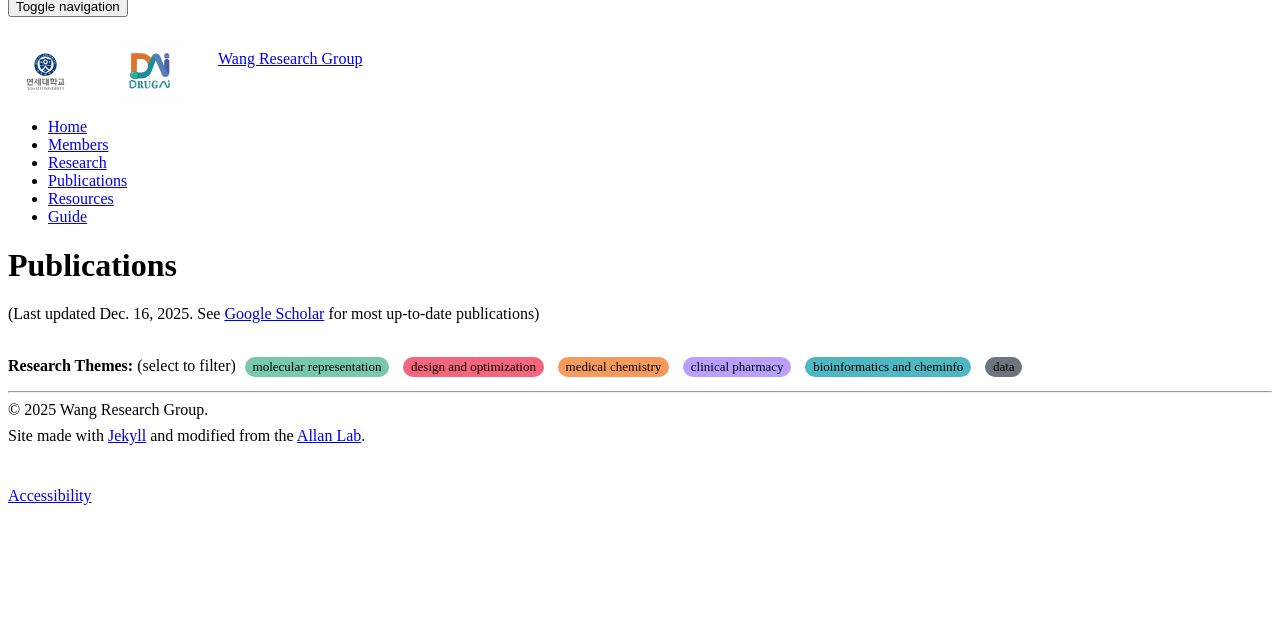
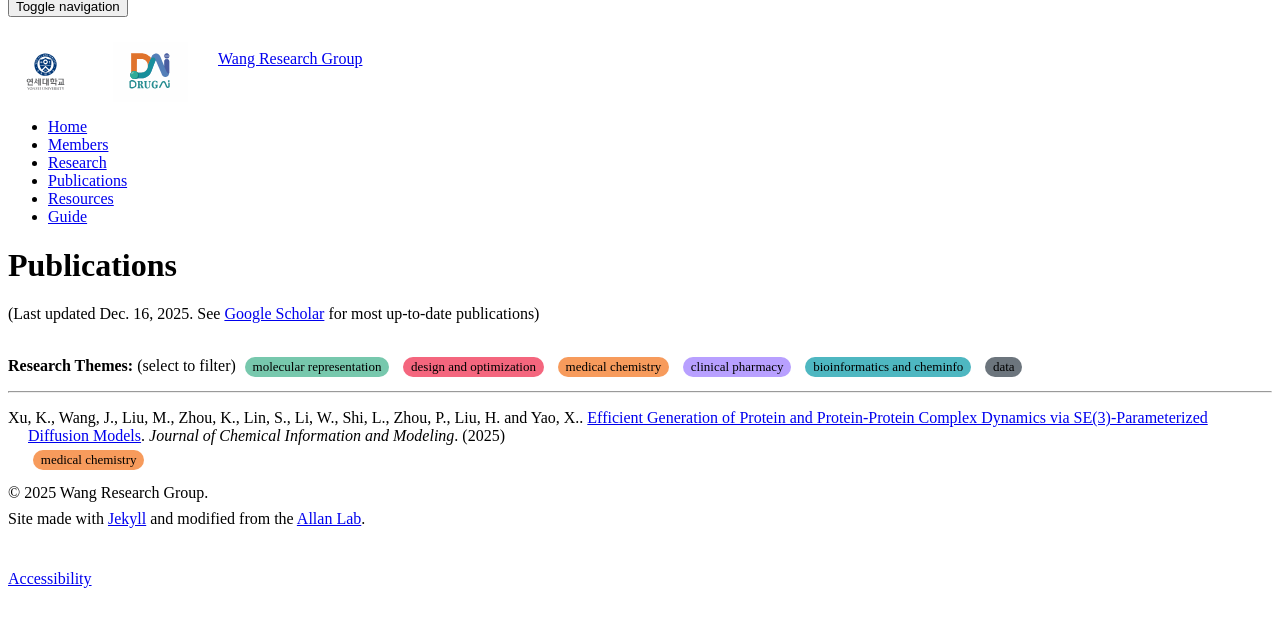
Before and after one commit to WangLab-DrugAI/wanggroup, a Jekyll site: the page built from _pages/publications.md, in a window 1280 px wide, cut to the strip 112-739 px from the top of the page. Built offline with Jekyll 4.4.1, drawn with Linux system fonts in a browser that asks for light colours; nearby versions of some CDN libraries.

Commit message:
Update publications.yml

```diff
--- a/_data/publications.yml
+++ b/_data/publications.yml
@@ -31,4 +31,11 @@
 #     - metabolomics
 #     - data
 
-[]
+- title: "Efficient Generation of Protein and Protein-Protein Complex Dynamics via SE(3)-Parameterized Diffusion Models"
+  authors: Xu, K., Wang, J., Liu, M., Zhou, K., Lin, S., Li, W., Shi, L., Zhou, P., Liu, H. and Yao, X.
+  journal: Journal of Chemical Information and Modeling
+  year: 2025
+  url: https://doi.org/10.1021/acs.jcim.5c01971
+  themes:
+    - Physics-based modeling
+    - medical chemistry
```
